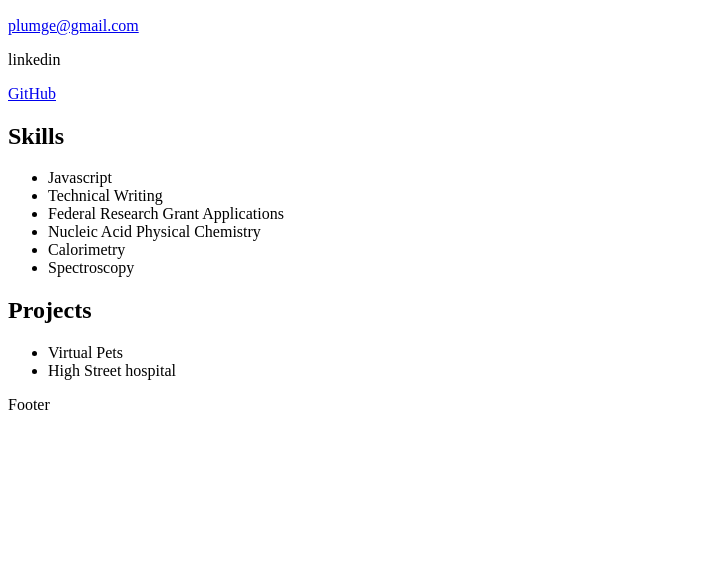
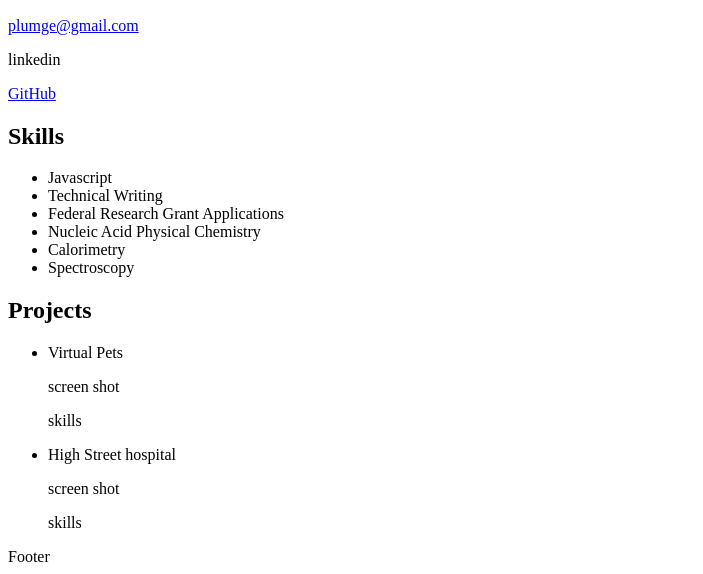
Before and after one commit to eplum/eplum.github.io, a plain HTML site: page index.html in a window 1280 px wide. Shown: the part 713-1287 px from the top of the page, without its empty margins (0-703 px from the left). Before the commit the page ends 1135 px from the top, so only its background shows below. Drawn offline with Linux system fonts and the light colour scheme; files whose address does not match are found by name.

```diff
--- a/index.html
+++ b/index.html
@@ -42,13 +42,13 @@
 <ul>
     <article>
         <li>Virtual Pets</li>
-        <! screen shot>
-        <!skills>
+        <p>  screen shot</p>
+        <p> skills</p>
     </article>
     <article>
         <li>High Street hospital</li>
-        <! screen shot>
-        <!skills>
+        <p> screen shot</p>
+        <p> skills</p>
     </article>
     </ul>
 </section>
```
